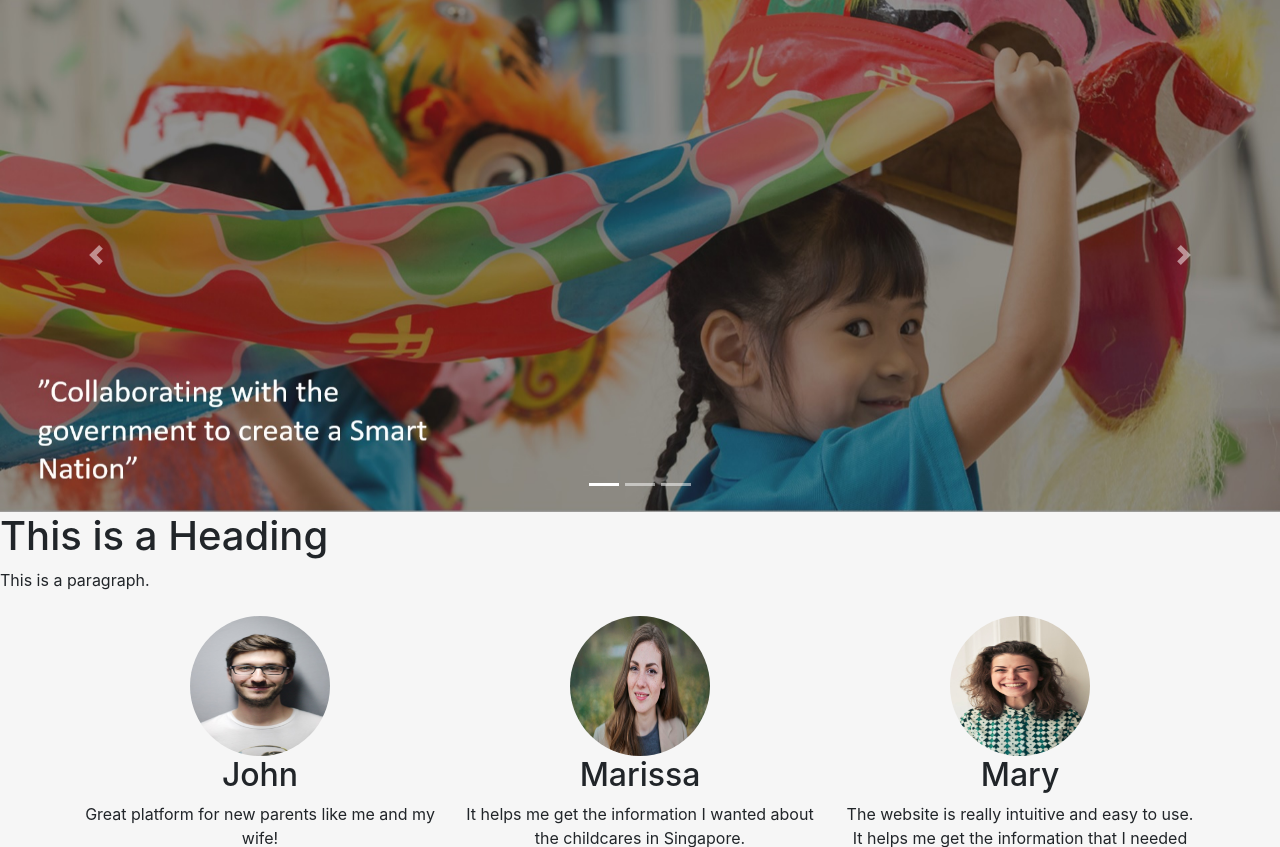
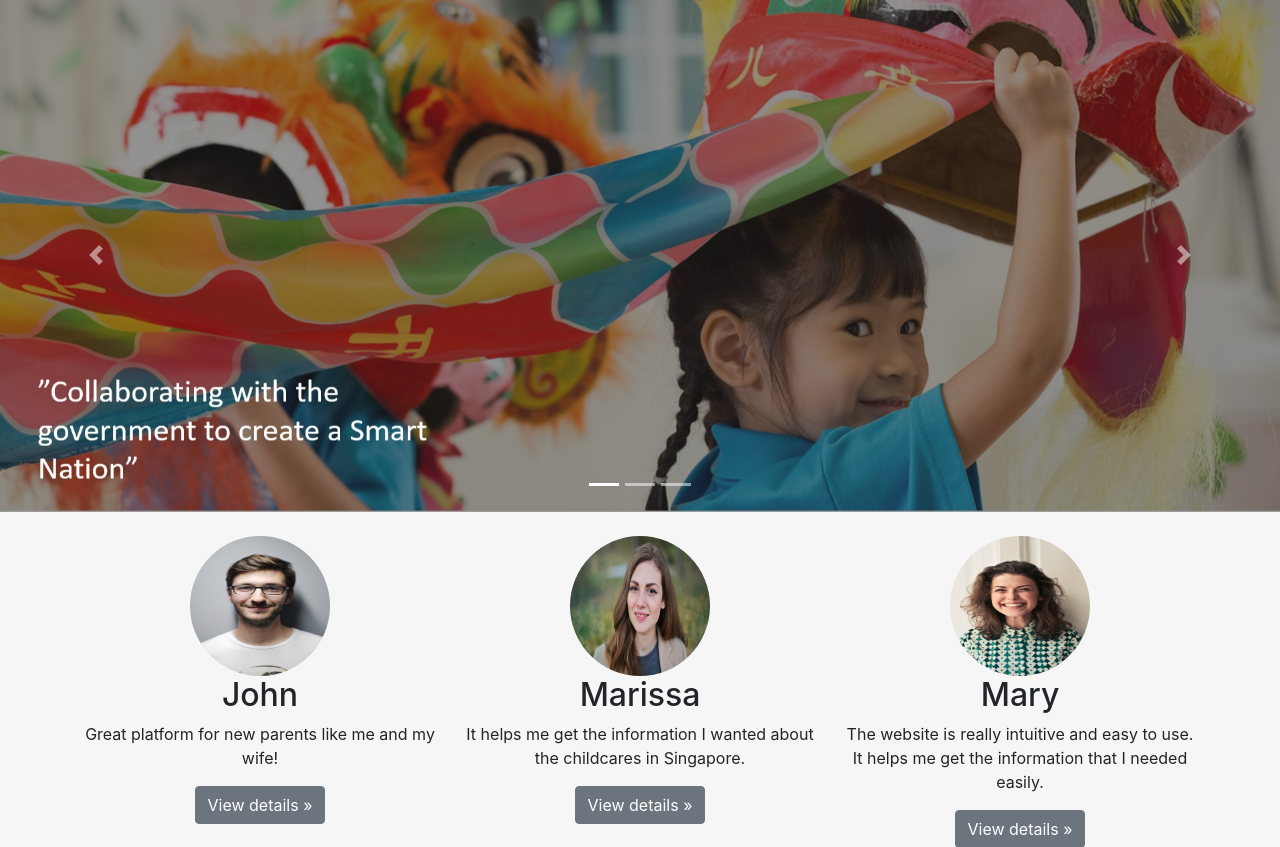
Before and after one commit to calvin2142/Testing, a Django app: template Home/templates/Home/index.html in a window 1280 px wide. Shown: the part 57-904 px from the top of the page. Run offline with Django 3.2, Linux system fonts and the light colour scheme; the template is opened without the code that fills it, so the values that code supplies are empty; some libraries are stand-ins or nearby versions.

Commit message:
modified index.html

```diff
--- a/Home/templates/Home/index.html
+++ b/Home/templates/Home/index.html
@@ -31,11 +31,7 @@
                 <span class="sr-only">Next</span>
             </a>
         </div>
-        <div class="test">
-			<title>Page Title</title>
-			<h1>This is a Heading</h1>
-			<p>This is a paragraph.</p>
-		</div>
+
 
         <div class="container marketing  mt-4">
             <!-- Three columns of text below the carousel -->
```
